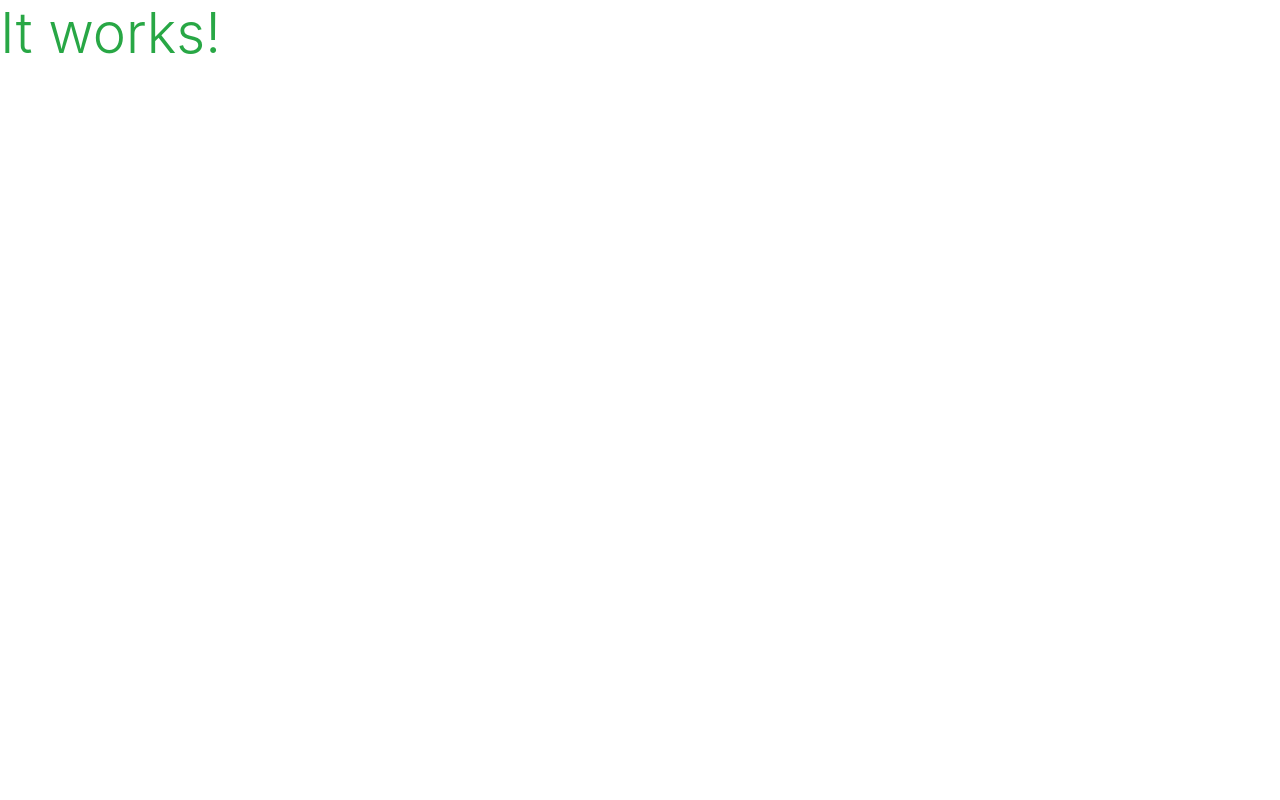
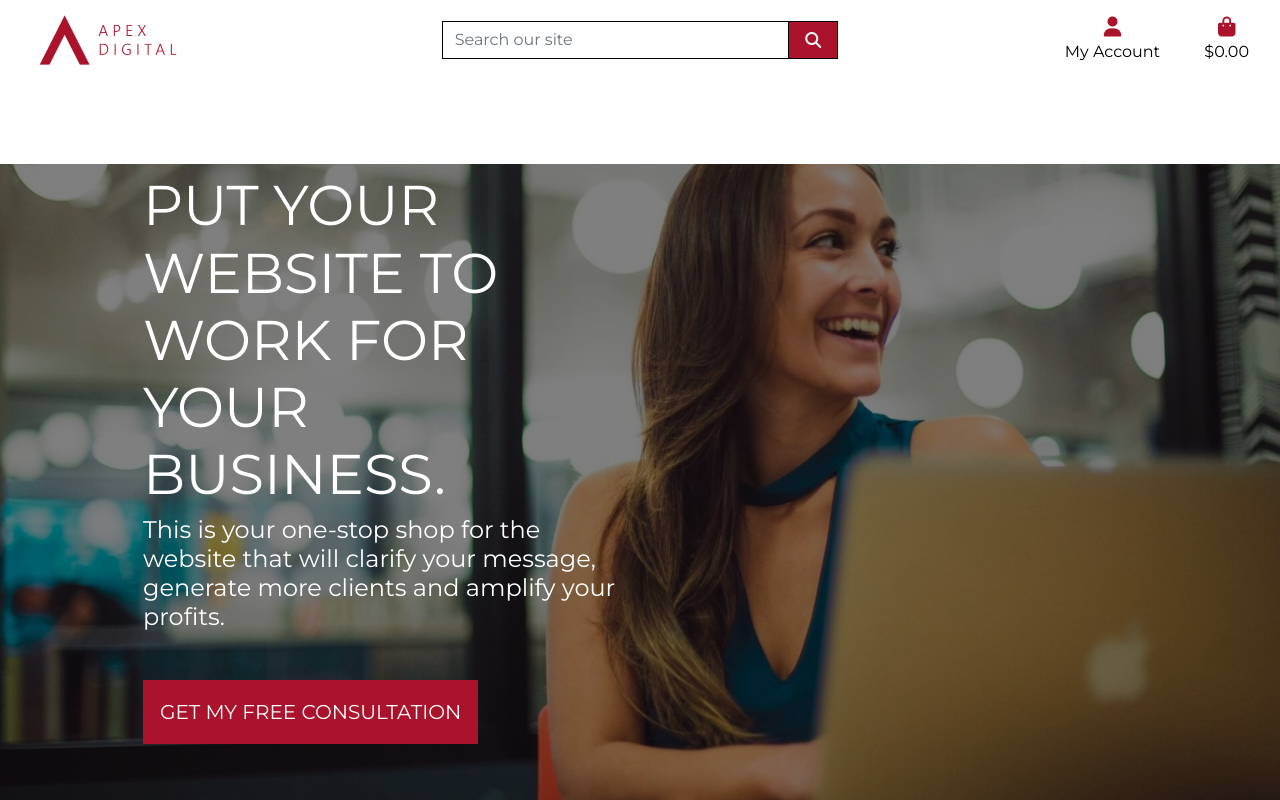
Before and after one commit to Jakejamesreid/apex-digital-media, a Django app: page / in a window 1280 px wide. Before the commit the page is almost empty. Run offline with Django 3.2, Linux system fonts and the light colour scheme; some libraries are stand-ins or nearby versions.

Commit message:
Initial setup of homepage complete
- Added media folder
- Added Static and CSS folder
- Added honpage navbar and styles
- Added hero image and text
- Updated readme

```diff
--- a/apex_digital_media/settings.py
+++ b/apex_digital_media/settings.py
@@ -146,4 +146,9 @@ USE_TZ = True
 # Static files (CSS, JavaScript, Images)
 # https://docs.djangoproject.com/en/3.1/howto/static-files/
 
+STATICFILES_DIRS = (os.path.join(BASE_DIR, 'static'),)
+
+MEDIA_URL = '/media/'
+MEDIA_ROOT = os.path.join(BASE_DIR, 'media')
+
 STATIC_URL = '/static/'
--- a/apex_digital_media/urls.py
+++ b/apex_digital_media/urls.py
@@ -15,10 +15,11 @@ Including another URLconf
 """
 from django.contrib import admin
 from django.urls import path, include
-
+from django.conf import settings
+from django.conf.urls.static import static
 
 urlpatterns = [
     path('admin/', admin.site.urls),
     path('accounts/', include('allauth.urls')),
     path('', include('home.urls')),
-]
+] + static(settings.MEDIA_URL, document_root=settings.MEDIA_ROOT)
--- a/home/templates/home/index.html
+++ b/home/templates/home/index.html
@@ -1,6 +1,34 @@
 {% extends "base.html" %}
 {% load static %}
 
+{% block page_header %}
+    <div class="container header-container">
+        <div class="row">
+            <div class="col"></div>
+        </div>
+    </div>
+{% endblock %}
+
 {% block content %}
-    <h1 class="display-4 text-success">It works!</h1>
+    <div class="overlay"></div>
+    <section class="hero">
+        <div class="container h-100 text-white">
+            <div class="row h-100">
+                <div class="col-7 col-md-6 my-auto">
+                    <h1 class="display-4">
+                        PUT YOUR WEBSITE TO WORK FOR YOUR BUSINESS.
+                    </h1>
+                    <h4>
+                        This is your one-stop shop for the website that will clarify your message, generate more clients and amplify your profits.
+                    </h4>
+                    <div class="my-5">
+                        <h4>
+                            <a href="" class="btn btn-lg btn-red rounded-0 text-uppercase py-3">Get My Free Consultation</a>
+                        </h4>
+                    </div>
+                </div>
+            </div>
+        </div>
+    </section>
+
 {% endblock %}
--- /dev/null
+++ b/static/css/base.css
@@ -0,0 +1,97 @@
+/* html {
+    height: 100%;
+} */
+
+body {
+    font-family: 'Montserrat';
+}
+
+.logo-image{
+    max-width: 50%;
+    height: auto;
+}
+
+.hero {
+    background: url('/media/Hero-1536x1024.jpg') no-repeat center center;
+    background-size: cover;
+    height: calc(100vh - 164px);
+}
+.hero:before {
+  content: "";
+  position: absolute;
+  left: 0; right: 0;
+  top: 164px; bottom: 0;
+  background: rgba(0,0,0,.5);
+}
+
+/* from Bulma */
+.icon {
+    align-items: center;
+    display: inline-flex;
+    justify-content: center;
+    height: 1.5rem;
+    width: 1.5rem;
+}
+
+.logo-font {
+    text-transform: uppercase;
+}
+
+.main-logo-link {
+    width: fit-content;
+}
+
+.shop-now-button {
+    background: black;
+    color: white;
+    min-width: 260px;
+}
+
+.btn-red {
+    background: #ab122b;
+    color: white;
+}
+
+.icon-red {
+    color: #ab122b;
+}
+
+.btn-red:hover,
+.btn-red:active,
+.btn-red:focus {
+    background: white!important;
+    color: #ab122b!important;
+}
+
+.text-black {
+    color: #000 !important;
+}
+
+.border-black {
+    border: 1px solid black !important;
+}
+
+
+/* -------------------------------- Media Queries */
+
+/* Slightly larger container on xl screens */
+@media (min-width: 1200px) {
+  .container {
+    max-width: 80%;
+  }
+}
+
+/* fixed top navbar only on medium and up */
+@media (min-width: 992px) {
+    .fixed-top-desktop-only {
+        position: fixed;
+        top: 0;
+        right: 0;
+        left: 0;
+        z-index: 1030;
+    }
+
+    .header-container {
+        padding-top: 164px;
+    }
+}
--- a/templates/base.html
+++ b/templates/base.html
@@ -14,16 +14,25 @@
         {% endblock %}
 
         {% block corecss %}
-            <link rel="stylesheet" href="https://stackpath.bootstrapcdn.com/bootstrap/4.5.2/css/bootstrap.min.css" integrity="sha384-JcKb8q3iqJ61gNV9KGb8thSsNjpSL0n8PARn9HuZOnIxN0hoP+VmmDGMN5t9UJ0Z" crossorigin="anonymous">
+            <!-- Font Awesome -->
+            <link rel="stylesheet" href="https://use.fontawesome.com/releases/v5.8.2/css/all.css">
+            <!-- Google Fonts -->
+            <link rel="stylesheet" href="https://fonts.googleapis.com/css?family=Roboto:300,400,500,700&display=swap">
+            <!-- Bootstrap core CSS -->
+            <link rel="stylesheet" href="https://stackpath.bootstrapcdn.com/bootstrap/4.4.1/css/bootstrap.min.css" integrity="sha384-Vkoo8x4CGsO3+Hhxv8T/Q5PaXtkKtu6ug5TOeNV6gBiFeWPGFN9MuhOf23Q9Ifjh" crossorigin="anonymous"><link rel="stylesheet" href="https://stackpath.bootstrapcdn.com/bootstrap/4.5.2/css/bootstrap.min.css" integrity="sha384-JcKb8q3iqJ61gNV9KGb8thSsNjpSL0n8PARn9HuZOnIxN0hoP+VmmDGMN5t9UJ0Z" crossorigin="anonymous">
+            <link rel="stylesheet" href="https://fonts.googleapis.com/css?family=Montserrat&display=swap">
+            <link rel="stylesheet" href="{% static 'css/base.css' %}">
         {% endblock %}
 
         {% block extra_css %}
         {% endblock %}
 
         {% block corejs %}
-            <script src="https://code.jquery.com/jquery-3.5.1.slim.min.js" integrity="sha384-DfXdz2htPH0lsSSs5nCTpuj/zy4C+OGpamoFVy38MVBnE+IbbVYUew+OrCXaRkfj" crossorigin="anonymous"></script>
-            <script src="https://cdn.jsdelivr.net/npm/popper.js@1.16.1/dist/umd/popper.min.js" integrity="sha384-9/reFTGAW83EW2RDu2S0VKaIzap3H66lZH81PoYlFhbGU+6BZp6G7niu735Sk7lN" crossorigin="anonymous"></script>
-            <script src="https://stackpath.bootstrapcdn.com/bootstrap/4.5.2/js/bootstrap.min.js" integrity="sha384-B4gt1jrGC7Jh4AgTPSdUtOBvfO8shuf57BaghqFfPlYxofvL8/KUEfYiJOMMV+rV" crossorigin="anonymous"></script>
+            <script src="https://code.jquery.com/jquery-3.4.1.min.js" integrity="sha256-CSXorXvZcTkaix6Yvo6HppcZGetbYMGWSFlBw8HfCJo=" crossorigin="anonymous"></script>
+            <script src="https://cdn.jsdelivr.net/npm/popper.js@1.16.0/dist/umd/popper.min.js" integrity="sha384-Q6E9RHvbIyZFJoft+2mJbHaEWldlvI9IOYy5n3zV9zzTtmI3UksdQRVvoxMfooAo" crossorigin="anonymous"></script>
+            <script src="https://stackpath.bootstrapcdn.com/bootstrap/4.4.1/js/bootstrap.min.js" integrity="sha384-wfSDF2E50Y2D1uUdj0O3uMBJnjuUD4Ih7YwaYd1iqfktj0Uod8GCExl3Og8ifwB6" crossorigin="anonymous"></script>
+
+            <script src="https://kit.fontawesome.com/2ee10f4b47.js" crossorigin="anonymous"></script>
         {% endblock %}
 
         {% block extra_js %}
@@ -32,11 +41,68 @@
         <title>Apex Digital Media {% block extra_title %}{% endblock %}</title>
     </head>
     <body>
-        <header class="container-fluid fixed-top"></header>
 
-        {% if messages %}
-            <div class="message-container"></div>
-        {% endif %}
+        <header class="container-fluid fixed-top">
+            <div class="row">
+                <div class="col-12 col-lg-4 my-auto py-1 py-lg-0 text-center text-lg-left">
+                    <a href="{% url 'home' %}" class="nav-link main-logo-link">
+                        <img class="logo-image" src="/media/Apex-Digital-Logo-Rectangle-Transparent-BG-Red-Logo-300x127.png" alt="">
+                    </a>
+                </div>
+                <div class="col-12 col-lg-4 my-auto py-1 py-lg-0">
+                    <form method="GET" action="">
+                        <div class="input-group w-100">
+                            <input class="form-control border border-black rounded-0" type="text" name="q" placeholder="Search our site">
+                            <div class="input-group-append">
+                                <button class="form-control btn btn-red border border-black rounded-0" type="submit">
+                                    <span class="icon">
+                                        <i class="fas fa-search"></i>
+                                    </span>
+                                </button>
+                            </div>
+                        </div>
+                    </form>
+                </div>
+                <div class="col-12 col-lg-4 my-auto py-1 py-lg-0">
+                    <ul class="list-inline list-unstyled text-center text-lg-right my-0">
+                        <li class="list-inline-item dropdown">
+                            <a class="text-black nav-link" href="#" id="user-options" data-toggle="dropdown" aria-haspopup="true" aria-expanded="false">
+                                <div class="text-center">
+                                    <div><i class="fas fa-user fa-lg icon-red"></i></div>
+                                    <p class="my-0">My Account</p>
+                                </div>
+                            </a>
+                            <div class="dropdown-menu border-0" aria-labelledby="user-options">
+                                {% if request.user.is_authenticated %}
+                                    {% if request.user.is_superuser %}
+                                        <a href="" class="dropdown-item">Admin Dashboard</a>
+                                    {% endif %}
+                                    <a href="" class="dropdown-item">My Profile</a>
+                                    <a href="{% url 'account_logout' %}" class="dropdown-item">Logout</a>
+                                {% else %}
+                                    <a href="{% url 'account_signup' %}" class="dropdown-item">Register</a>
+                                    <a href="{% url 'account_login' %}" class="dropdown-item">Login</a>
+                                {% endif %}
+                            </div>
+                        </li>
+                        <li class="list-inline-item">
+                            <a class="{% if grand_total %}text-info font-weight-bold{% else %}text-black{% endif %} nav-link" href="">
+                                <div class="text-center">
+                                    <div><i class="fas fa-shopping-bag fa-lg icon-red"></i></div>
+                                    <p class="my-0">
+                                        {% if grand_total %}
+                                            ${{ grand_total|floatformat:2 }}
+                                        {% else %}
+                                            $0.00
+                                        {% endif %}
+                                    </p>
+                                </div>
+                            </a>
+                        </li>
+                    </ul>
+                </div>
+            </div>
+        </header>
 
         {% block page_header %}
         {% endblock %}
```
Also changed, not shown: README.md, media/Apex-Digital-Logo-Rectangle-Transparent-BG-Red-Logo-300x127.png (added), media/Hero-1536x1024.jpg (added), media/Hero-mobile-1080x1159.jpg (added), static/img/Apex Digital Logo Rectangle Transparent BG Red Logo.png (deleted).
